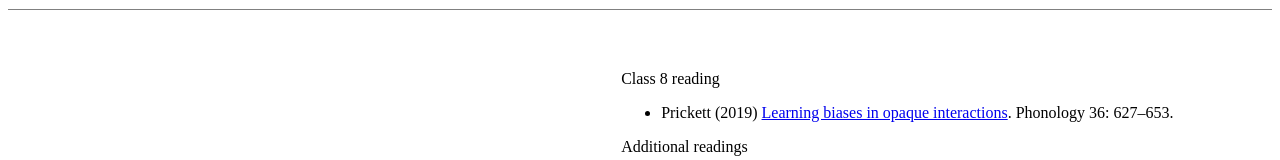
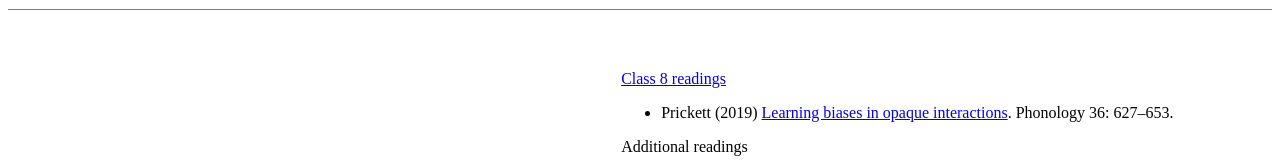
Before and after one commit to adamalbright/creteling2023, a plain HTML site: page index.html in a window 1280 px wide. Shown: the part 2125-2285 px from the top of the page. Drawn offline with Linux system fonts and the light colour scheme.

Commit message:
Update index.html

```diff
--- a/index.html
+++ b/index.html
@@ -154,7 +154,7 @@
 	<td><p><a href="https://adamalbright.github.io/creteling2023/handouts/ComputationLearningTypology-Class8Slides.pdf">Class 8 slides</a></p>
     <p><a href="https://adamalbright.github.io/creteling2023/handouts/CreteLing2023-process_interaction.xlsx">Class 8 Excel workbook</a></p></td>
 	<td><p>&nbsp;</p>
-	  <p>Class 8 reading</p>
+	  <p><a href="https://linguistics.philology.uoc.gr/cssl23/courseMaterial/Computation,%20Learning,%20and%20Phonological%20Typology/Class8Readings.zip">Class 8 readings</a></p>
 	  <ul>
 	    <li>Prickett (2019) <a href="https://www.cambridge.org/core/journals/phonology/article/learning-biases-in-opaque-interactions/A912635748ED114CE2974E8A8E2CAF5E">Learning biases in opaque interactions</a>. Phonology 36: 627–653.</li>
       </ul>
```
